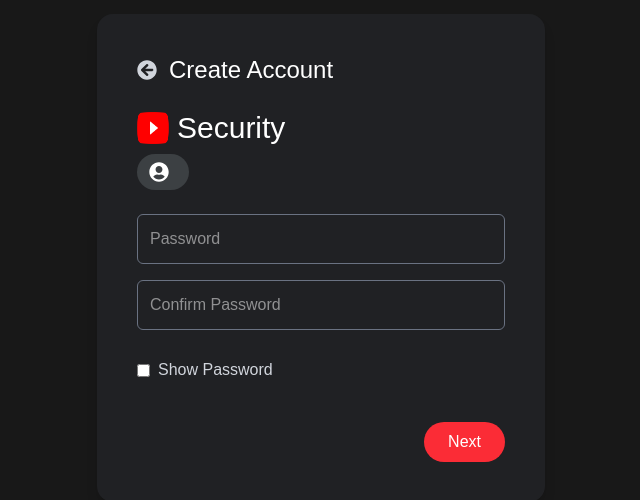
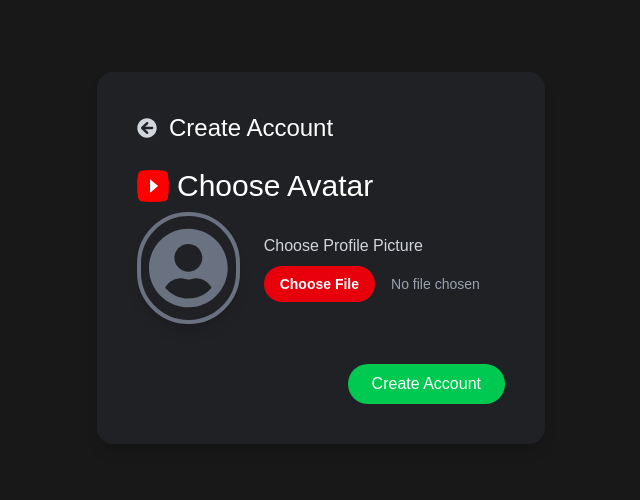
Before and after one commit to alpana15-mix/YOU-TUBE, a React (Vite) app in the folder FrontEnd/: page /signup in a window 1280 px wide. Shown: the part 142-642 px from the top of the page, without its empty margins (319-959 px from the left). Built offline with nearby package versions, Linux system fonts and the light colour scheme.

Commit message:
SignUP part in processing

```diff
--- a/FrontEnd/src/Pages/SignUp.jsx
+++ b/FrontEnd/src/Pages/SignUp.jsx
@@ -4,12 +4,21 @@ import logo from "../assets/Youtube_logo.png"
 import { FaUserCircle } from "react-icons/fa";
 
 function SignUp(){
-    const[step,setStep]=useState(2)
+    const[step,setStep]=useState(3)
     const[userName,setUserName]=useState("")
     const[email,setEmail]=useState("")
     const [password,setPassword]=useState("")
     const[confirmPassword, setConfirmPassword]=useState("")
     const[showPassword,setShowPassword]=useState(false)
+    const[backendImage,setBackendImage]=useState(null)
+    const [frontendImage,setFrontendImage]=useState(null)
+
+
+    const handleImage = (e)=>{
+        const file = e.target.files[0]
+        setBackendImage(file);
+        setFrontendImage(URL.createObjectURL(file))
+    }
     return(
         <div className="flex items-center justify-center min-h-screen bg-[#181818]">
             <div className="bg-[#202124] rounded-2xl p-10 w-full max-w-md shadow-lg">
@@ -28,13 +37,13 @@ function SignUp(){
                         Basic Info
                     </h1>
                     <input type="text" placeholder="User Name" className="w-full bg-transparent border
-                     border-gray-500 rounded-md px-3 py-3 text-white focus:outline-none focus:border-red-500 mb-4" onChange={(e)=>setUserName(e.target.value)}value={userName}/>
+                     border-gray-500 rounded-md px-3 py-3 text-white focus:outline-none focus:border-red-600 mb-4" onChange={(e)=>setUserName(e.target.value)}value={userName}/>
 
                     <input type="text" placeholder="Email" className="w-full bg-transparent border
-                     border-gray-500 rounded-md px-3 py-3 text-white focus:outline-none focus:border-red-500 mb-4" onChange={(e)=>setEmail(e.target.value)}value={email}/>
+                     border-gray-500 rounded-md px-3 py-3 text-white focus:outline-none focus:border-red-600 mb-4" onChange={(e)=>setEmail(e.target.value)}value={email}/>
 
                    <div className="flex justify-end mt-10">
-                    <button className="bg-red-500 hover:bg-red-600 text-white px-6 py-2 rounded-full">Next</button>
+                    <button className="bg-red-600 hover:bg-red-700 text-white px-6 py-2 rounded-full">Next</button>
                    </div>
 
                     </>
@@ -56,10 +65,10 @@ function SignUp(){
                         {email}
                     </div>
                     <input type={showPassword ? "text" : "password"} placeholder="Password" className="w-full bg-transparent border
-                     border-gray-500 rounded-md px-3 py-3 text-white focus:outline-none focus:border-red-500 mb-4" onChange={(e)=>setPassword(e.target.value)}value={password}/>
+                     border-gray-500 rounded-md px-3 py-3 text-white focus:outline-none focus:border-red-600 mb-4" onChange={(e)=>setPassword(e.target.value)}value={password}/>
 
                     <input type={showPassword ? "text" : "password"} placeholder="Confirm Password" className="w-full bg-transparent border
-                     border-gray-500 rounded-md px-3 py-3 text-white focus:outline-none focus:border-red-500 mb-4" onChange={(e)=>setConfirmPassword(e.target.value)}value={confirmPassword}/>
+                     border-gray-500 rounded-md px-3 py-3 text-white focus:outline-none focus:border-red-600 mb-4" onChange={(e)=>setConfirmPassword(e.target.value)}value={confirmPassword}/>
 
                    <div className="flex items-center gap-2 mt-3">
                     <input type="checkbox" id="showpassword" checked={showPassword} onChange={()=>setShowPassword(!showPassword)}/>
@@ -67,7 +76,39 @@ function SignUp(){
                    </div>
 
                    <div className="flex justify-end mt-10">
-                    <button className="bg-red-500 hover:bg-red-600 text-white px-6 py-2 rounded-full">Next</button>
+                    <button className="bg-red-600 hover:bg-red-700 text-white px-6 py-2 rounded-full">Next</button>
+                   </div>
+
+                    </>
+                )
+
+                }
+
+{/*Step3*/}
+                  {step == 3 && (
+                    <>
+                    <h1 className="text-3xl font-normal text-white mb-2 flex items-center gap-2">
+                        <img src={logo} alt="logo" className="w-8 h-8 "/>
+                        Choose Avatar
+                    </h1>
+                   <div className="flex items-center gap-6 mb-6">
+                    <div className="w-28 h-28 rounded-full border-4 border-gray-500 overflow-hidden shadow-lg">
+
+                       {frontendImage ? <img src={frontendImage} className="w-full h-full object-cover"/>
+                       :<FaUserCircle className="text-gray-500 w-full h-full p-2" />
+                       }
+
+                    </div>
+                    <div className="flex flex-col gap-2">
+                        <label htmlFor="" className="text-gray-300 font-medium">Choose Profile Picture</label>
+                        <input type="file" accept="image/*" className="block w-full text-sm text-gray-400 file:mr-4 file:py-2
+                        file:px-4 file:rounded-full file:border-0 file:text-sm file:font-semibold
+                        file:bg-red-600 file:text-white hover:file:bg-red-700 cursor-pointer" onChange={handleImage}/>
+                    </div>
+                   </div>
+
+                   <div className="flex justify-end mt-10">
+                    <button className="bg-green-500 hover:bg-green-600 text-white px-6 py-2 rounded-full">Create Account</button>
                    </div>
 
                     </>
@@ -76,8 +117,6 @@ function SignUp(){
                 }
 
 
-
-
             </div>
         </div>
     )
```
